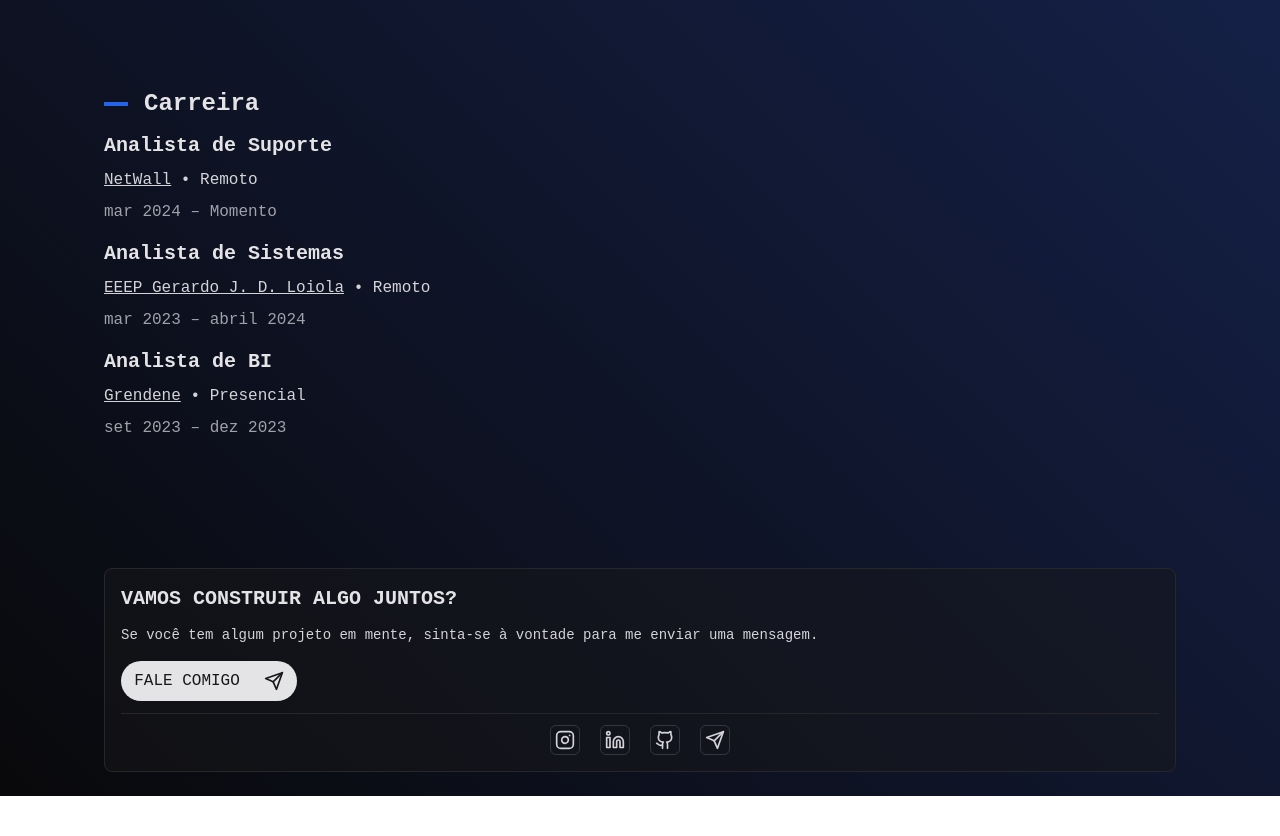
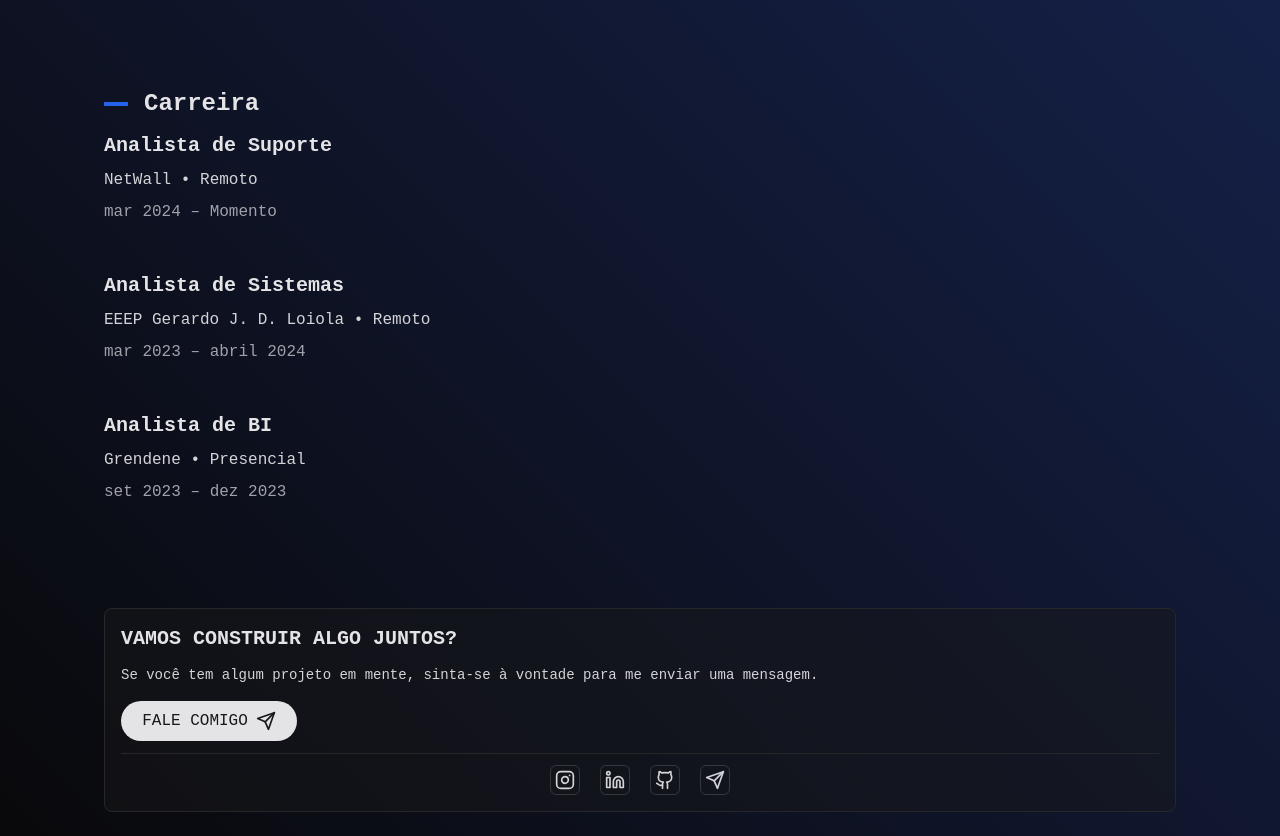
Before and after one commit to kaykeeb3/kayke_dev, a React (Vite) app: page /about in a window 1280 px wide. Shown: the part 440-1276 px from the top of the page. Before the commit the page ends 1236 px from the top, so only its background shows below. Built offline with nearby package versions, Linux system fonts and the light colour scheme; the HTML template or start-up script is replaced by a standard one.

Commit message:
feat: add new animations in pages (framer-motion

```diff
--- a/package.json
+++ b/package.json
@@ -13,6 +13,7 @@
     "@emailjs/browser": "^4.3.3",
     "class-variance-authority": "^0.7.0",
     "clsx": "^2.1.0",
+    "framer-motion": "^11.1.9",
     "lucide-react": "^0.371.0",
     "react": "^18.2.0",
     "react-dom": "^18.2.0",
--- a/src/components/contactSection.tsx
+++ b/src/components/contactSection.tsx
@@ -1,9 +1,15 @@
+import { motion } from "framer-motion";
 import { Link } from "react-router-dom";
 import { Instagram, Linkedin, Github, Send } from "lucide-react";
 
-function contactSection() {
+function ContactSection() {
   return (
-    <div className="bg-zinc-900/50 border border-zinc-800 w-full -mt-10 rounded-lg">
+    <motion.div
+      initial={{ opacity: 0, y: 20 }}
+      animate={{ opacity: 1, y: 0 }}
+      transition={{ duration: 0.5 }}
+      className="bg-zinc-900/50 border border-zinc-800 w-full -mt-10 rounded-lg"
+    >
       <div className="p-4">
         <h4 className="text-zinc-200 font-semibold text-xl text-left mb-3">
           VAMOS CONSTRUIR ALGO JUNTOS?
@@ -14,15 +20,30 @@ function contactSection() {
           uma mensagem.
         </p>
 
-        <div className="flex items-center justify-start mt-4 mb-3">
-          <button className="w-44 p-2 flex items-center justify-center bg-zinc-200 hover:bg-zinc-400 text-zinc-900 rounded-full gap-6 max-[600px]:w-52">
-            FALE COMIGO <Send className="w-5 h-5 text-zinc-900" />
-          </button>
-        </div>
+        <motion.div
+          initial={{ scale: 0.8 }}
+          animate={{ scale: 1 }}
+          transition={{ delay: 0.5, duration: 0.5 }}
+          className="flex items-center justify-start mt-4 mb-3"
+        >
+          <Link
+            to="https://example.com"
+            className="w-44 p-2 flex items-center justify-center bg-zinc-200 hover:bg-zinc-400 text-zinc-900 rounded-full gap-6 max-[600px]:w-52"
+          >
+            <span className="flex items-center gap-2">
+              FALE COMIGO <Send className="w-5 h-5 text-zinc-900" />
+            </span>
+          </Link>
+        </motion.div>
 
         <div className="w-full h-[0.010rem] bg-zinc-800" />
 
-        <div className="flex items-center justify-center gap-5 mt-3 max-[600px]:gap-12">
+        <motion.div
+          initial={{ opacity: 0 }}
+          animate={{ opacity: 1 }}
+          transition={{ delay: 1, duration: 0.5 }}
+          className="flex items-center justify-center gap-5 mt-3 max-[600px]:gap-12"
+        >
           <Link
             to="https://instagram.com/kaykee_bl"
             className="border border-zinc-700/80 rounded-md p-1 hover:opacity-70"
@@ -42,15 +63,15 @@ function contactSection() {
             <Github className="w-5 h-5 text-zinc-300" />
           </Link>
           <Link
-            to="kaykeloioladev@gmail.com"
+            to="mailto:kaykeloioladev@gmail.com"
             className="border border-zinc-700/80 rounded-md p-1 hover:opacity-70"
           >
             <Send className="w-5 h-5 text-zinc-300" />
           </Link>
-        </div>
+        </motion.div>
       </div>
-    </div>
+    </motion.div>
   );
 }
 
-export default contactSection;
+export default ContactSection;
--- a/src/components/header.tsx
+++ b/src/components/header.tsx
@@ -1,17 +1,33 @@
+import { motion } from "framer-motion";
 import CustomLink from "./link";
 
 function Header() {
   return (
-    <header className="flex items-center justify-end py-12 md:pr-5 max-[600px]:p-4">
+    <motion.header
+      initial={{ opacity: 0, y: -20 }}
+      animate={{ opacity: 1, y: 0 }}
+      transition={{ duration: 0.5 }}
+      className="flex items-center justify-end py-12 md:pr-5 max-[600px]:p-4"
+    >
       <div className="flex items-center justify-center gap-8">
         <CustomLink to="/about">
-          <span className="font-semibold hover:underline">Quem sou</span>
+          <motion.span
+            whileHover={{ scale: 1.1 }}
+            className="font-semibold hover:underline"
+          >
+            Quem sou
+          </motion.span>
         </CustomLink>
         <CustomLink to="/projects">
-          <span className="font-semibold hover:underline">Iniciar Projeto</span>
+          <motion.span
+            whileHover={{ scale: 1.1 }}
+            className="font-semibold hover:underline"
+          >
+            Iniciar Projeto
+          </motion.span>
         </CustomLink>
       </div>
-    </header>
+    </motion.header>
   );
 }
 
--- a/src/components/jobItem.tsx
+++ b/src/components/jobItem.tsx
@@ -1,4 +1,6 @@
+import { motion } from "framer-motion";
 import CustomLink from "./link";
+
 interface JobItemProps {
   jobTitle: string;
   companyName: string;
@@ -8,29 +10,37 @@ interface JobItemProps {
   linkTo: string;
 }
 
-function JobItem({
+const JobItem: React.FC<JobItemProps> = ({
   jobTitle,
   companyName,
   location,
   startDate,
   endDate,
   linkTo,
-}: JobItemProps) {
+}: JobItemProps) => {
   return (
-    <div className="flex-1 mb-4">
+    <motion.div
+      initial={{ opacity: 0, y: 20 }}
+      animate={{ opacity: 1, y: 0 }}
+      transition={{ duration: 0.5 }}
+      className="flex-1 mb-4"
+    >
       <h3 className="font-bold text-left text-zinc-200 text-xl mb-2">
         {jobTitle}
       </h3>
 
       <CustomLink to={linkTo}>
-        <span className="underline">{companyName}</span> • {location}
+        <motion.span whileHover={{ textDecoration: "underline" }}>
+          {companyName}
+        </motion.span>{" "}
+        • {location}
       </CustomLink>
 
       <p className="mt-2 text-zinc-400 font-light text-base">
         {startDate} – {endDate}
       </p>
-    </div>
+    </motion.div>
   );
-}
+};
 
 export default JobItem;
--- a/src/pages/About/about.tsx
+++ b/src/pages/About/about.tsx
@@ -1,23 +1,41 @@
-import Profile from "@/assets/_profile.jpg";
+import { motion } from "framer-motion";
 import CenteredLayout from "@/components/centeredLayout";
 import Header from "@/components/header";
 import JobItem from "@/components/jobItem";
 import ContactSection from "@/components/contactSection";
 import TitleComponent from "@/components/titleComponent";
+import Profile from "@/assets/_profile.jpg";
 
 function About() {
   return (
-    <>
     <CenteredLayout>
       <Header />
-        <div className="flex items-center justify-center flex-col p-6">
-          <div className="w-full flex justify-between items-center md:gap-12 sm:gap-9 max-[600px]:flex max-[600px]:flex-col max-[600px]:items-center max-[600px]:justify-center">
-            <img
+      <motion.div
+        initial={{ opacity: 0 }}
+        animate={{ opacity: 1 }}
+        transition={{ duration: 0.5 }}
+        className="flex items-center justify-center flex-col p-6"
+      >
+        <motion.div
+          initial={{ opacity: 0, y: -20 }}
+          animate={{ opacity: 1, y: 0 }}
+          transition={{ delay: 0.5, duration: 0.5 }}
+          className="w-full flex justify-between items-center md:gap-12 sm:gap-9 max-[600px]:flex max-[600px]:flex-col max-[600px]:items-center max-[600px]:justify-center"
+        >
+          <motion.img
+            initial={{ scale: 0.8 }}
+            animate={{ scale: 1 }}
+            transition={{ delay: 0.5, duration: 0.5 }}
             className="w-72 h-72 rounded-lg"
             src={Profile}
             alt="Kayke Barbosa Loiola"
           />
-            <div className="w-2/3 h-72 md:shrink max-[600px]:h-auto max-[600px]:mt-5 max-[600px]:w-[90%]">
+          <motion.div
+            initial={{ opacity: 0, y: 20 }}
+            animate={{ opacity: 1, y: 0 }}
+            transition={{ delay: 0.5, duration: 0.5 }}
+            className="w-2/3 h-72 md:shrink max-[600px]:h-auto max-[600px]:mt-5 max-[600px]:w-[90%]"
+          >
             <p className="text-left font-semibold text-zinc-300/90 tracking-wider md:text-[0.95rem] sm:text-[0.85rem]">
               Olá, sou Kayke Barbosa, um Desenvolvedor de Software dedicado e
               entusiasta da tecnologia. Possuo especialização em JavaScript
@@ -26,22 +44,32 @@ function About() {
               Laravel.
               <br />
               <br />
-                Com mais de um ano de atuação, contribuí para diversos projetos
-                de sucesso. Além da minha atividade profissional, tenho
-                interesse em música, literatura e aprecio uma boa xícara de
-                café. Estou sempre aberto para discutir tecnologia, enfrentar
-                desafios ou simplesmente conversar. Se desejar entrar em
-                contato, estou à disposição.
+              Com mais de um ano de atuação, contribuí para diversos projetos de
+              sucesso. Além da minha atividade profissional, tenho interesse em
+              música, literatura e aprecio uma boa xícara de café. Estou sempre
+              aberto para discutir tecnologia, enfrentar desafios ou
+              simplesmente conversar. Se desejar entrar em contato, estou à
+              disposição.
               <br />
               <br />
               Estou sempre à disposição para ajudar ou criar novas soluções
               utilizando tecnologia.
             </p>
-            </div>
-          </div>
-          <div className="h-[70vh] xl:h-[65vh] w-full mt-16 sm:mt-24 max-[600px]:h-[65vh]">
+          </motion.div>
+        </motion.div>
+        <motion.div
+          initial={{ opacity: 0, y: 20 }}
+          animate={{ opacity: 1, y: 0 }}
+          transition={{ delay: 1, duration: 0.5 }}
+          className="h-[70vh] xl:h-[70vh] w-full mt-16 sm:mt-24 max-[600px]:h-[65vh]"
+        >
           <TitleComponent title="Carreira" />
-            <div className="h-[40vh]">
+          <motion.div
+            initial={{ opacity: 0 }}
+            animate={{ opacity: 1 }}
+            transition={{ delay: 1.5, duration: 0.5 }}
+            className="h-[40vh] grid gap-8"
+          >
             <JobItem
               linkTo="https://www.netwall.com.br/"
               jobTitle="Analista de Suporte"
@@ -68,12 +96,11 @@ function About() {
               startDate="set 2023"
               endDate="dez 2023"
             />
-            </div>
-          </div>
+          </motion.div>
+        </motion.div>
         <ContactSection />
-        </div>
+      </motion.div>
     </CenteredLayout>
-    </>
   );
 }
 
```
Also changed, not shown: src/components/formSection.tsx (+45 -16 lines), src/pages/Home/home.tsx (+40 -11 lines), 1 other file (tests, documents, lock files or other folders). Lines whose indentation alone changed are shown as unchanged.
